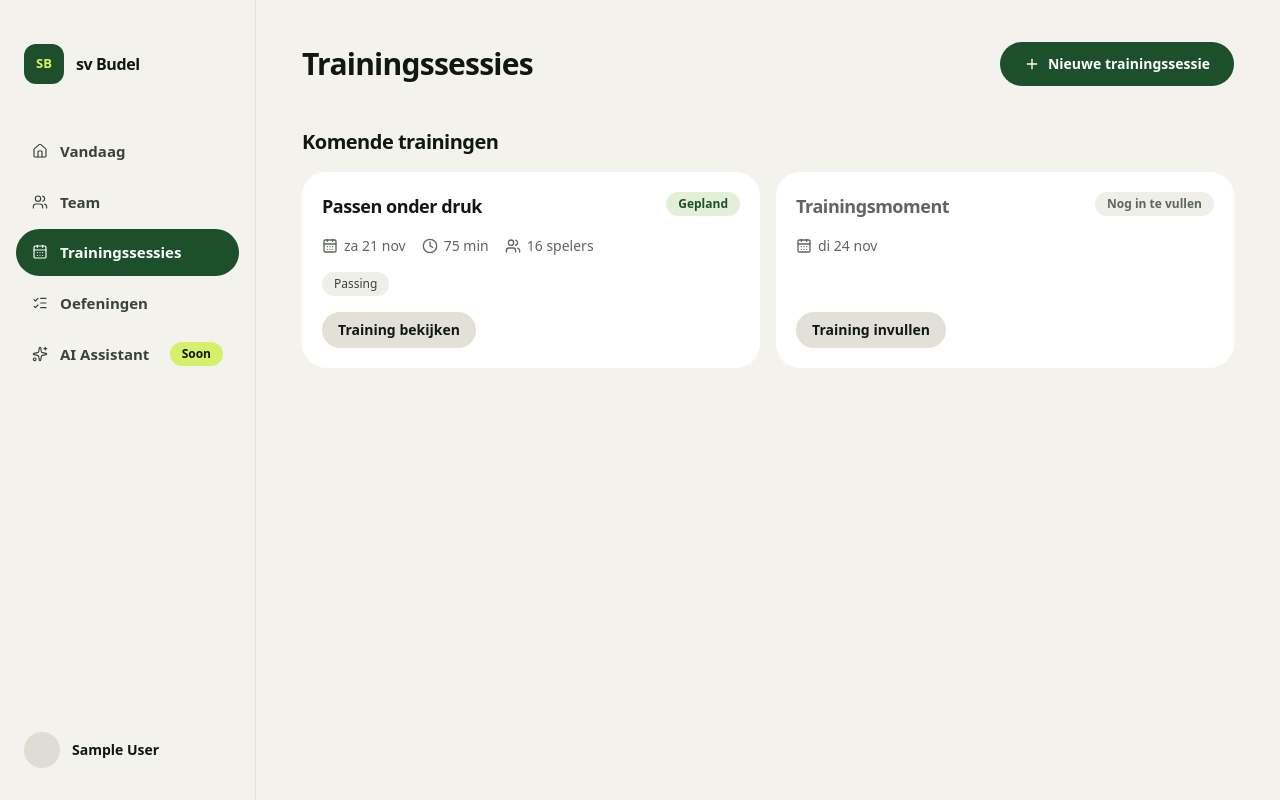
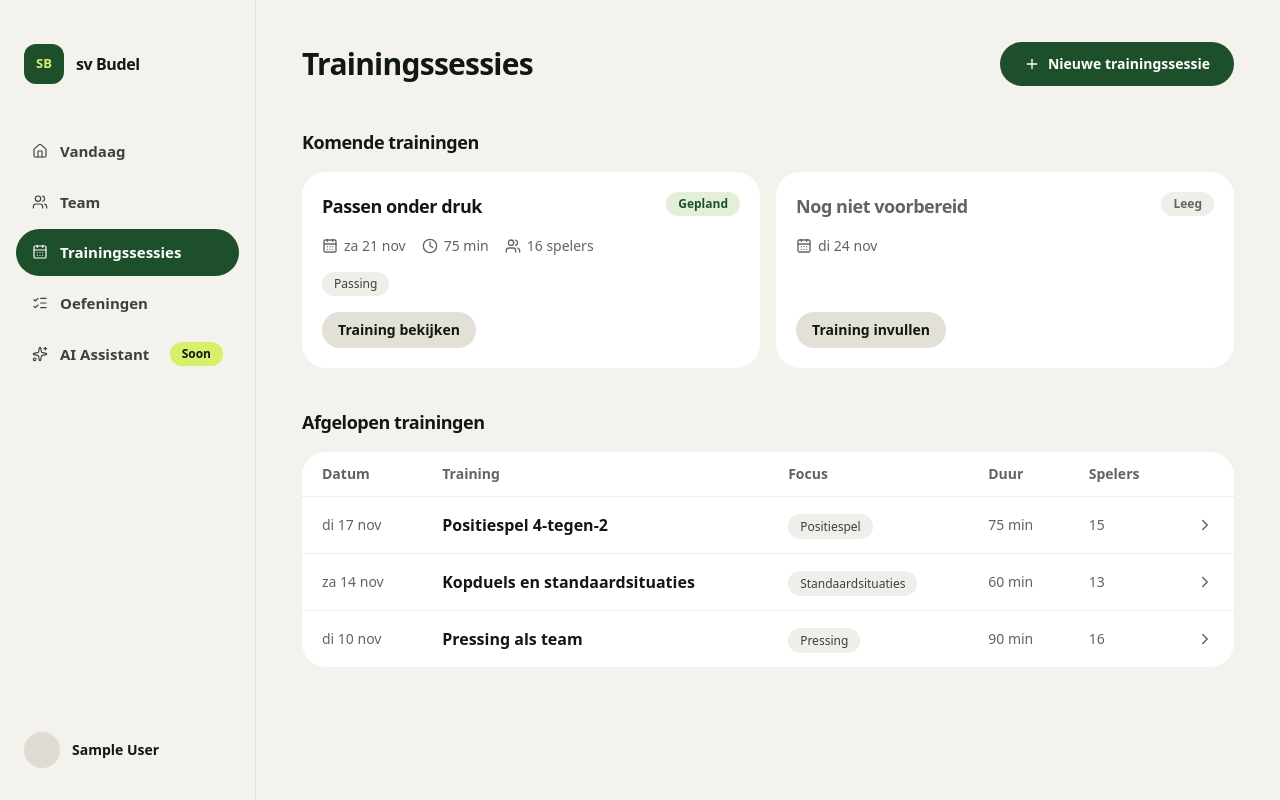
Before and after one commit to RaimonJuniorHigh/FootballCoach_WEB, a React (Vite) app in the folder frontend/: page /trainingen in a window 1280 px wide. Built offline with nearby package versions, Linux system fonts and the light colour scheme; sample sign-in values are in the browser's storage.

Commit message:
Tabel Afgelopen trainingen, kaartlabels en typografie-tokens voor titels

```diff
--- a/frontend/src/components/Header.jsx
+++ b/frontend/src/components/Header.jsx
@@ -11,7 +11,7 @@ export default function Header({ title, onOpenMenu, children }) {
         <Menu size={20} />
       </button>
 
-      <h1 className="text-3xl font-bold tracking-tight text-header-text">{title}</h1>
+      <h1 className="text-page-title text-header-text">{title}</h1>
 
       {/* Page-specific actions (buttons, greeting) go on the right */}
       {children && <div className="ml-auto flex items-center gap-2">{children}</div>}
--- /dev/null
+++ b/frontend/src/components/PastSessionsTable.jsx
@@ -0,0 +1,55 @@
+import { ChevronRight } from 'lucide-react'
+import { formatDate } from '../lib/dates.js'
+
+// Table of past trainings. Rows are clickable; the title is also a button for keyboard users.
+export default function PastSessionsTable({ sessions, onOpen }) {
+  return (
+    <div className="card overflow-hidden">
+      <table className="w-full text-left">
+        <thead className="text-sm text-muted">
+          <tr>
+            <th scope="col" className="px-5 py-3 font-semibold">Datum</th>
+            <th scope="col" className="px-5 py-3 font-semibold">Training</th>
+            <th scope="col" className="px-5 py-3 font-semibold">Focus</th>
+            <th scope="col" className="px-5 py-3 font-semibold">Duur</th>
+            <th scope="col" className="px-5 py-3 font-semibold">Spelers</th>
+            <th scope="col" className="w-0 px-5 py-3">
+              <span className="sr-only">Openen</span>
+            </th>
+          </tr>
+        </thead>
+        <tbody className="divide-y divide-divider border-t border-divider">
+          {sessions.map((s) => (
+            <tr
+              key={s.id}
+              onClick={() => onOpen(s.id)}
+              className="cursor-pointer transition-colors hover:bg-row-hover"
+            >
+              <td className="px-5 py-4 text-sm whitespace-nowrap text-muted">{formatDate(s.date)}</td>
+              <td className="px-5 py-4">
+                <button
+                  type="button"
+                  onClick={(event) => {
+                    event.stopPropagation()
+                    onOpen(s.id)
+                  }}
+                  className="rounded-sm text-left font-semibold focus-visible:outline-2 focus-visible:outline-offset-2 focus-visible:outline-focus"
+                >
+                  {s.title}
+                </button>
+              </td>
+              <td className="px-5 py-4">
+                <span className="pill bg-line font-medium text-body">{s.focus}</span>
+              </td>
+              <td className="px-5 py-4 text-sm whitespace-nowrap text-muted">{s.duration} min</td>
+              <td className="px-5 py-4 text-sm text-muted">{s.players}</td>
+              <td className="px-5 py-4">
+                <ChevronRight size={18} aria-hidden="true" className="text-muted" />
+              </td>
+            </tr>
+          ))}
+        </tbody>
+      </table>
+    </div>
+  )
+}
--- a/frontend/src/components/SessionCard.jsx
+++ b/frontend/src/components/SessionCard.jsx
@@ -7,7 +7,7 @@ const statusStyles = {
   planned: { label: 'Gepland', className: 'bg-mint text-pitch' },
   draft: { label: 'Concept', className: 'bg-amber-soft text-amber' },
   ai: { label: 'AI-voorstel', className: 'bg-ai text-ai-text' },
-  empty: { label: 'Nog in te vullen', className: 'bg-line text-muted' },
+  empty: { label: 'Leeg', className: 'bg-line text-muted' },
 }
 
 export default function SessionCard({ title, focus, date, duration, players, status, onOpen, onCreate }) {
@@ -19,7 +19,7 @@ export default function SessionCard({ title, focus, date, duration, players, sta
       {/* What */}
       <div className="flex items-start justify-between gap-3">
         <h3 className={`text-lg font-bold tracking-tight ${isEmpty ? 'text-muted' : 'text-ink'}`}>
-          {isEmpty ? 'Trainingsmoment' : title}
+          {isEmpty ? 'Nog niet voorbereid' : title}
         </h3>
         <span className={`pill shrink-0 ${badge.className}`}>
           {badge.label}
--- a/frontend/src/index.css
+++ b/frontend/src/index.css
@@ -97,6 +97,7 @@
   /* Lists */
   --color-divider: var(--color-line);   /* lines between rows */
   --color-danger: var(--color-warn);    /* destructive actions, 7:1 on white */
+  --color-row-hover: color-mix(in oklab, var(--color-page) 60%, transparent);   /* table row under the mouse: page background at 60% */
 
   /* Avatar */
   --color-avatar-text: var(--color-body);
@@ -113,9 +114,20 @@
   --text-nav: 0.9375rem;   /* 15px */
   --text-meta: 0.8125rem;  /* 13px */
 
+  /* Headings: one role per kind of title */
+  --text-page-title: 1.875rem;                    /* 30px: the h1 in the header */
+  --text-page-title--line-height: 2.25rem;        /* 36px */
+  --text-page-title--letter-spacing: -0.025em;
+  --text-page-title--font-weight: 700;
+
+  --text-section-title: 1.125rem;                 /* 18px: h2 above a section */
+  --text-section-title--line-height: 1.75rem;     /* 28px */
+  --text-section-title--letter-spacing: -0.025em;
+  --text-section-title--font-weight: 700;
+
   /* Layout */
   --spacing-topbar: 8rem;     /* 128px: header and sidebar logo row */
-  --spacing-page: calc((var(--spacing-topbar) - 2.25rem) / 2);   /* = space above the page title, so content is inset evenly from top and left */
+  --spacing-page: calc((var(--spacing-topbar) - var(--text-page-title--line-height)) / 2);   /* = space above the page title, so content is inset evenly from top and left */
   --spacing-sidebar: 16rem;   /* 256px */
   --spacing-control: 3rem;    /* 48px: height of inputs and buttons that sit together */
   --container-content: 32rem;   /* 512px: max width of one-column pages (account, forms) */
--- a/frontend/src/pages/SessionsPage.jsx
+++ b/frontend/src/pages/SessionsPage.jsx
@@ -1,4 +1,5 @@
 import SessionCard from '../components/SessionCard.jsx'
+import PastSessionsTable from '../components/PastSessionsTable.jsx'
 import { sessions } from '../data/mockData.js'
 import { todayISO } from '../lib/dates.js'
 
@@ -14,9 +15,19 @@ export default function SessionsPage() {
     .sort((a, b) => a.date.localeCompare(b.date))
     .slice(0, UPCOMING_LIMIT)
 
+  // Before today, newest first
+  const past = sessions
+    .filter((s) => s.date < today)
+    .sort((a, b) => b.date.localeCompare(a.date))
+
+  function openSession(id) {
+    console.log('open', id)
+  }
+
   return (
+    <div className="flex flex-col gap-10">
       <section className="flex flex-col gap-4">
-      <h2 className="text-xl font-bold tracking-tight">Komende trainingen</h2>
+        <h2 className="text-section-title">Komende trainingen</h2>
 
         {upcoming.length > 0 ? (
           <div className="grid gap-4 md:grid-cols-2">
@@ -24,8 +35,8 @@ export default function SessionsPage() {
               <SessionCard
                 key={s.id}
                 {...s}
-              onOpen={() => console.log('open', s.id)}
-              onCreate={() => console.log('training maken', s.id)}
+                onOpen={() => openSession(s.id)}
+                onCreate={() => console.log('training invullen', s.id)}
               />
             ))}
           </div>
@@ -33,5 +44,16 @@ export default function SessionsPage() {
           <p className="text-muted">Er staan geen trainingen gepland.</p>
         )}
       </section>
+
+      <section className="flex flex-col gap-4">
+        <h2 className="text-section-title">Afgelopen trainingen</h2>
+
+        {past.length > 0 ? (
+          <PastSessionsTable sessions={past} onOpen={openSession} />
+        ) : (
+          <p className="text-muted">Er zijn nog geen afgelopen trainingen.</p>
+        )}
+      </section>
+    </div>
   )
 }
```
Lines whose indentation alone changed are shown as unchanged.
